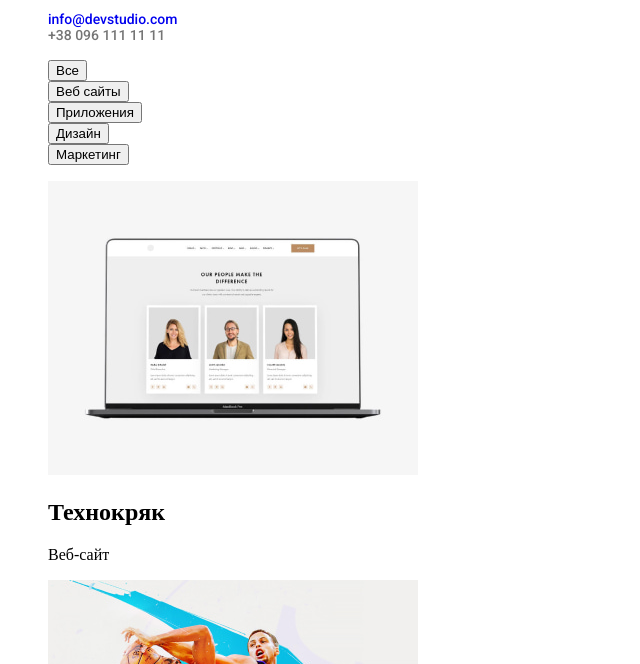
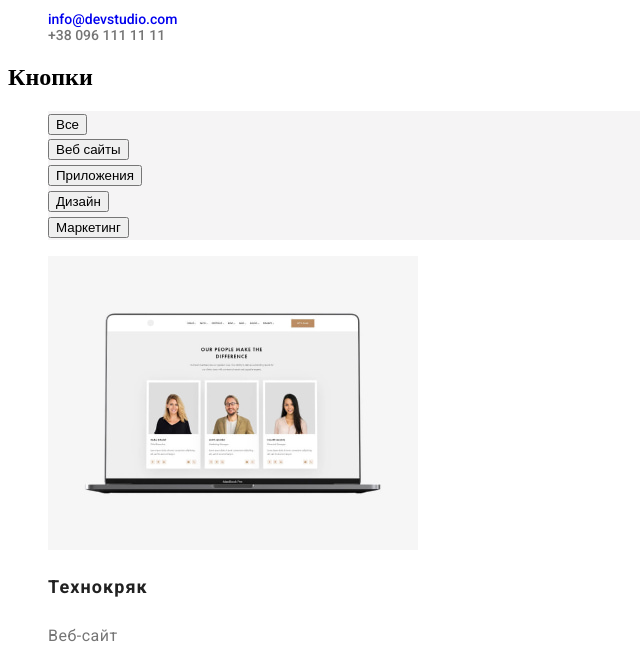
Before and after one commit to ViktoriiaUdalykh/goit-markup-hw-02, a plain HTML site: page portfolio.html in a window 1280 px wide. Shown: the part 103-767 px from the top of the page, without its empty margins (0-640 px from the left). Drawn offline with Linux system fonts and the light colour scheme.

Commit message:
homework-two

```diff
--- a/css/styles.css
+++ b/css/styles.css
@@ -15,6 +15,8 @@
   /* светлая тема текст */
   --primary-light-txt: #212121;
   --primary-light-grey-txt: #757575;
+  --primary-light-background: #f5f4f5;
+  --primary-light-botton-txt: #ffffff;
 
   /* яркий акцент*/
   --accent-txt-cl: #2196f3;
@@ -218,3 +220,48 @@ ul {
 
   color: var(--primary-dark-txt);
 }
+
+/* кнопки */
+.btn-text-Inside-list {
+  font-family: "Roboto";
+  font-weight: 500;
+  font-size: 16px;
+  line-height: 1.62;
+  letter-spacing: 0.03em;
+
+  color: var(--primary-dark-txt);
+  background-color: var(--primary-light-background);
+}
+
+button:hover {
+  color: var(--primary-light-botton-txt);
+  background-color: var(--accent-txt-cl);
+  border: 0;
+}
+
+button:focus {
+  background-color: var(--accent-txt-cl);
+  border: 0;
+}
+
+/* заголовки */
+
+.portfolio-title {
+  font-family: "Roboto";
+  font-weight: 700;
+  font-size: 18px;
+  line-height: 2;
+  letter-spacing: 0.06em;
+
+  color: var(--primary-light-txt);
+}
+
+.portfolio-text {
+  font-family: "Roboto";
+  font-weight: 400;
+  font-size: 16px;
+  line-height: 1.87;
+  letter-spacing: 0.03em;
+
+  color: var(--primary-light-grey-txt);
+}
--- a/portfolio.html
+++ b/portfolio.html
@@ -21,15 +21,17 @@
   <body>
     <header class="header">
       <a class="header-logo" href="into@devstudio.com"
-        >Web<span class="logo-studio">Studio</span></a
+        >Web<span class="header-logo-studio">Studio</span></a
       >
       <!--Контакты-->
       <nav class="studio-nav">
         <ul class="studio-nav-list">
-          <li class="studio-nav-list"><a href="#">Студия</a></li>
+          <li class="studio-nav-list">
+            <a class="studio-link" href="#">Студия</a>
+          </li>
           <li class="studio-nav-list"><a href="#">Контакты</a></li>
           <li class="studio-nav-list-link">
-            <a href="./portfolio.html">Портфолио</a>
+            <a class="studio-link" href="./portfolio.html">Портфолио</a>
           </li>
         </ul>
       </nav>
@@ -49,7 +51,7 @@
     <main>
       <!-- кнопка текст -->
       <section class="btn-text">
-        <h2 hidden>Кнопки</h2>
+        <h1>Кнопки</h1>
         <ul class="btn-text-list">
           <li class="btn-text-Inside-list">
             <button type="button">Все</button>
```
